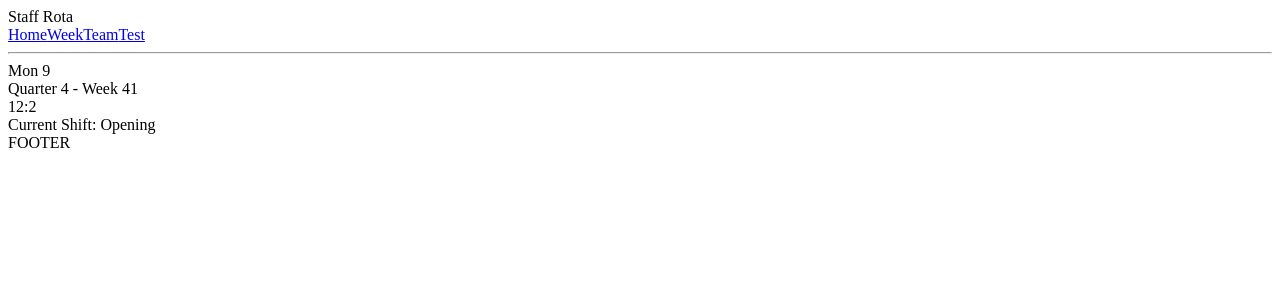
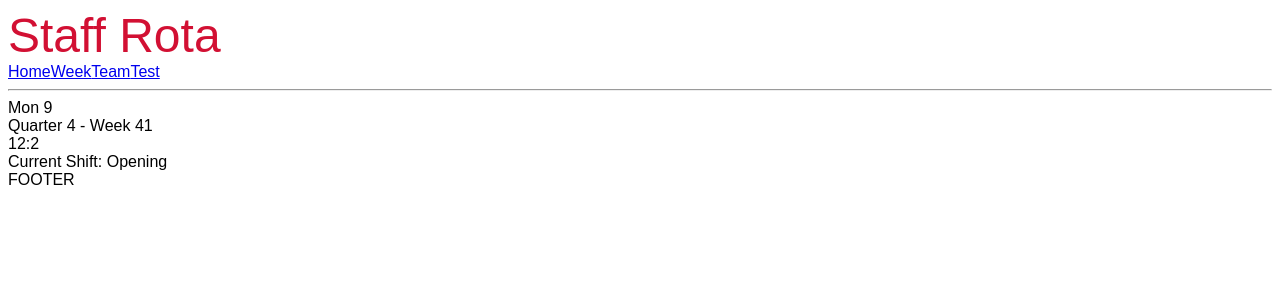
Before and after one commit to 2G2-99/staff_rota, a React (Vite) app: page / in a window 1280 px wide. Shown: the top 300 px of the page. Built offline with nearby package versions, Linux system fonts and the light colour scheme.

Commit message:
Added some global variables and generated styles folder

```diff
--- a/src/components/Body/Header.jsx
+++ b/src/components/Body/Header.jsx
@@ -1,7 +1,9 @@
+import '../../styles/Header.css';
+
 function Header({ siteTitle, children }) {
 	return (
 		<div>
-			{siteTitle}
+			<span id="site-title">{siteTitle}</span>
 			<div>{children}</div>
 		</div>
 	);
--- /dev/null
+++ b/src/index.css
@@ -0,0 +1,16 @@
+:root, html {
+	font-size: var(--base);
+	font-family: Arial, Helvetica, sans-serif;
+	--xs-font: .375rem;
+	--sm-font: .5rem;
+	--base-font: 16px;
+	--md-font: 1.25rem;
+	--lg-font: 1.5rem
+	--xl-font: 2rem;
+	--2xl-font: 2.5rem;
+	--3xl-font: 3rem;
+
+	--red-tape: #d21033;
+	--white: #ffffff;
+	--light-grey: #eeeeee;
+}
--- a/src/main.jsx
+++ b/src/main.jsx
@@ -1,5 +1,6 @@
 import React from 'react';
 import ReactDOM from 'react-dom/client';
+import './index.css';
 import App from './App.jsx';
 
 ReactDOM.createRoot(document.getElementById('root')).render(
--- /dev/null
+++ b/src/styles/Header.css
@@ -0,0 +1,4 @@
+#site-title {
+	font-size: var(--3xl-font);
+	color: var(--red-tape);
+}
```
Also changed, not shown: src/App.css (added), src/styles/Home.css (added).
